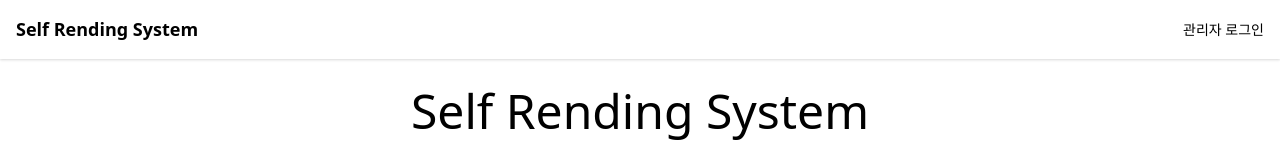
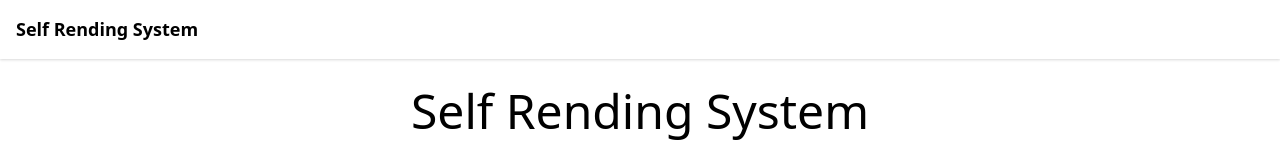
Before and after one commit to qilip/Self-Rending-System, a Nuxt app: page / in a window 1280 px wide. Shown: the top 160 px of the page. Built offline with nearby package versions, Linux system fonts and the light colour scheme.

Commit message:
Deleted manager login button in navigation bar.

```diff
--- a/layouts/default.vue
+++ b/layouts/default.vue
@@ -1,14 +1,13 @@
 <template>
-  <div class="min-h-screen flex flex-col">
+  <div class="max-h-screen flex flex-col">
     <div class="p-4 shadow flex flex-row justify-between items-center">
       <div class="font-bold text-lg">
-        Self Rending System
+        <nuxt-link to="/">
+          Self Rending System
+        </nuxt-link>
       </div>
-      <nuxt-link to="/login" class="text-sm">
-        관리자 로그인
-      </nuxt-link>
     </div>
-    <nuxt class="flex-grow" />
+    <nuxt />
   </div>
 </template>
 
```
